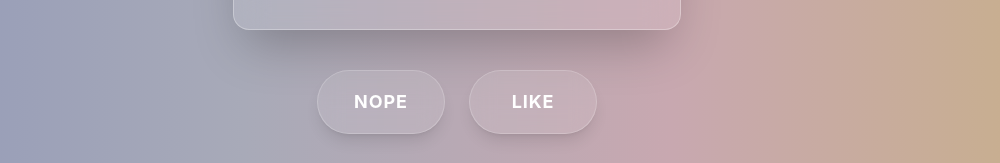
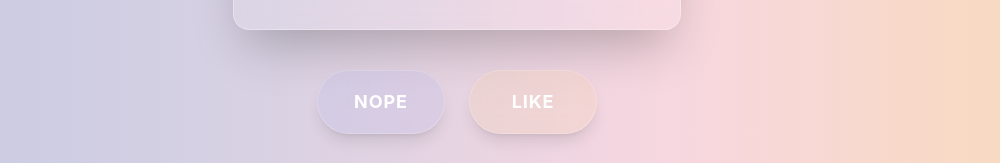
Before and after one commit to yotadata/adult_matching, a Next.js app in the folder frontend/: page / in a window 1280 px wide. Shown: the part 634-797 px from the top of the page, without its empty margins (183-1183 px from the left). Built offline with nearby package versions, Linux system fonts and the light colour scheme.

Commit message:
feat(ui): ボタンの背景色を背景グラデーションと連動させる

```diff
--- a/frontend/src/app/page.tsx
+++ b/frontend/src/app/page.tsx
@@ -15,9 +15,9 @@ const DUMMY_CARDS: CardData[] = [
   { id: 5, title: '田舎で育った純朴な彼女との初体験', category: '#田舎 #純朴 #初体験', description: 'サンプルテキスト。サンプルテキスト。サンプルテキスト。', videoUrl: 'https://www.youtube.com/embed/k7Kf89f9KAw?autoplay=1&mute=1&loop=1&playlist=k7Kf89f9KAw' },
 ];
 
-const ORIGINAL_GRADIENT = 'linear-gradient(to right, #9098B8, #A8AAB8, #C8A8B0, #C8B088)';
-const LEFT_SWIPE_GRADIENT = 'linear-gradient(to right, #E0E0E0, #A8AAB8, #C8A8B0, #C8B088)'; // 左端を明るく
-const RIGHT_SWIPE_GRADIENT = 'linear-gradient(to right, #9098B8, #A8AAB8, #C8A8B0, #E0E0E0)'; // 右端を明るく
+const ORIGINAL_GRADIENT = 'linear-gradient(to right, #C4C8E3, #D7D1E3, #F7D7E0, #F8DBB9)';
+const LEFT_SWIPE_GRADIENT = 'linear-gradient(to right, #AEB4EB, #D7D1E3, #F7D7E0,#F8DBB9)'; // 左端を明るく
+const RIGHT_SWIPE_GRADIENT = 'linear-gradient(to right, #C4C8E3,  #D7D1E3, #F7D7E0,#F9CFA0)'; // 右端を明るく
 
 export default function Home() {
   const [activeIndex, setActiveIndex] = useState(0);
@@ -79,7 +79,12 @@ export default function Home() {
         </AnimatePresence>
       </main>
       <footer className="p-4">
-        {activeCard && <ActionButtons onSkip={() => triggerSwipe('left')} onLike={() => triggerSwipe('right')} />}
+        {activeCard && <ActionButtons
+          onSkip={() => triggerSwipe('left')}
+          onLike={() => triggerSwipe('right')}
+          nopeColor="rgba(174, 180, 235, 0.2)"
+          likeColor="rgba(249, 207, 160, 0.2)"
+        />}
       </footer>
     </motion.div>
   );
--- a/frontend/src/components/ActionButtons.tsx
+++ b/frontend/src/components/ActionButtons.tsx
@@ -1,21 +1,25 @@
 interface ActionButtonsProps {
   onSkip: () => void;
   onLike: () => void;
+  nopeColor: string;
+  likeColor: string;
 }
 
-const ActionButtons = ({ onSkip, onLike }: ActionButtonsProps) => (
+const ActionButtons = ({ onSkip, onLike, nopeColor, likeColor }: ActionButtonsProps) => (
   <div className="flex items-center justify-center space-x-6">
     {/* NOPE Button */}
     <button
       onClick={onSkip}
-      className="flex items-center justify-center w-32 h-16 font-bold tracking-wider text-lg text-white rounded-full bg-white/10 backdrop-blur-md border border-white/20 shadow-lg transition-all duration-200 ease-in-out hover:border-purple-400/80 hover:scale-105 active:scale-95"
+      className="flex items-center justify-center w-32 h-16 font-bold tracking-wider text-lg text-white rounded-full backdrop-blur-md border border-white/20 shadow-lg transition-all duration-200 ease-in-out hover:border-purple-400/80 hover:scale-105 active:scale-95"
+      style={{ backgroundColor: nopeColor }}
     >
       NOPE
     </button>
     {/* LIKE Button */}
     <button
       onClick={onLike}
-      className="flex items-center justify-center w-32 h-16 font-bold tracking-wider text-lg text-white rounded-full bg-white/10 backdrop-blur-md border border-white/20 shadow-lg transition-all duration-200 ease-in-out hover:border-orange-400/80 hover:scale-105 active:scale-95"
+      className="flex items-center justify-center w-32 h-16 font-bold tracking-wider text-lg text-white rounded-full backdrop-blur-md border border-white/20 shadow-lg transition-all duration-200 ease-in-out hover:border-orange-400/80 hover:scale-105 active:scale-95"
+      style={{ backgroundColor: likeColor }}
     >
       LIKE
     </button>
```
